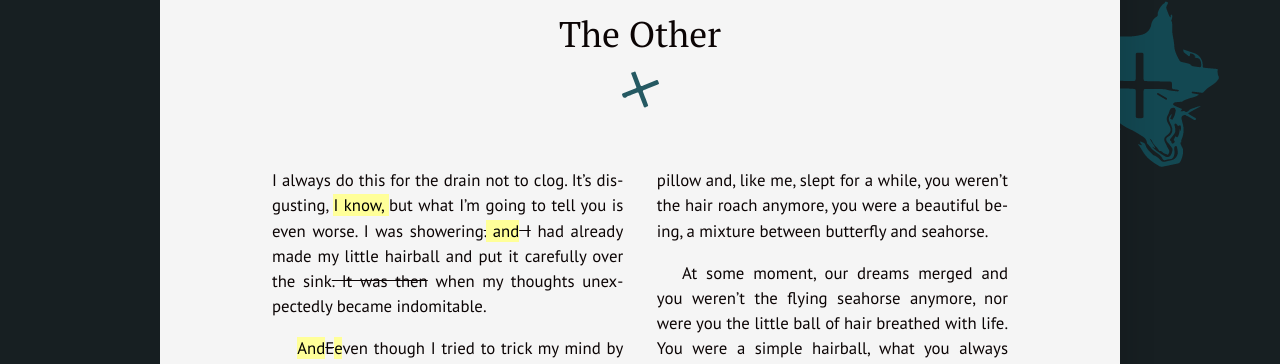
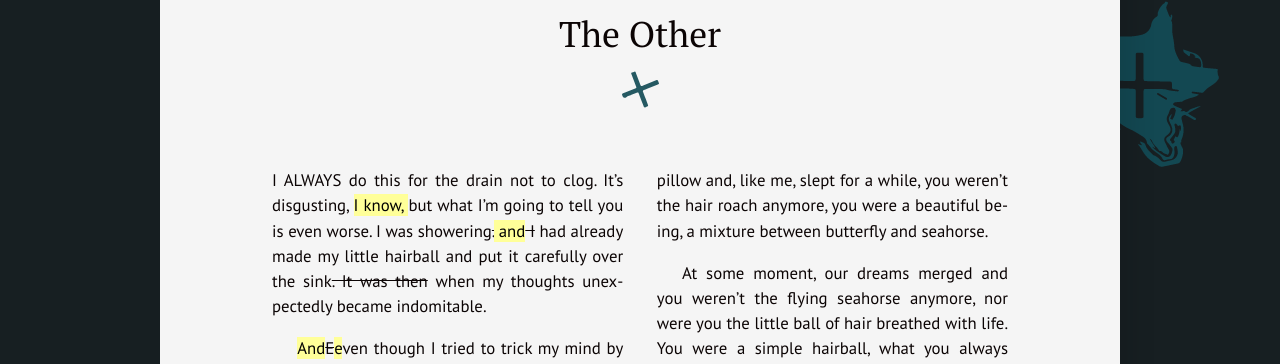
Before and after one commit to silvialohrmann/editorial, a Jekyll site: the page built from _posts/2022-11-20-the-other.md, in a window 1280 px wide. Shown: the part 160-524 px from the top of the page. Built offline with Jekyll 4.4.1, drawn with Linux system fonts in a browser that asks for light colours.

Commit message:
Update 2022-11-20-the-other.md

```diff
--- a/_posts/2022-11-20-the-other.md
+++ b/_posts/2022-11-20-the-other.md
@@ -4,7 +4,7 @@ category: Imaginable
 layout: post
 ---
 
-I always do this for the drain not to clog. It’s disgusting, <ins title="edited on 2022/11/21">I know, </ins>but what I’m going to tell you is even worse. I was showering<del>.</del><ins title="edited on 2022/11/21"> and</ins><del> I</del> had already made my little hairball and put it carefully over the sink<del title="edited on 2022/11/21">. It was then</del> when my thoughts unexpectedly became indomitable.
+<span class="first-sentence">I always</span> do this for the drain not to clog. It’s disgusting, <ins title="edited on 2022/11/21">I know, </ins>but what I’m going to tell you is even worse. I was showering<del>.</del><ins title="edited on 2022/11/21"> and</ins><del> I</del> had already made my little hairball and put it carefully over the sink<del title="edited on 2022/11/21">. It was then</del> when my thoughts unexpectedly became indomitable.
 
 <ins title="edited on 2022/11/21">And</ins><del>E</del><ins>e</ins>ven though I tried to trick my mind by introducing new subjects through which it could divert itself<del title="edited on 2022/11/21">: </del><ins>—</ins>the pimple on my face, the wall fungus, my wish to be free <del title="edited on 2022/11/21">—</del><ins>(</ins>really free<ins>)</ins>— I could not get rid of this insane and unusual idea.
 
```
